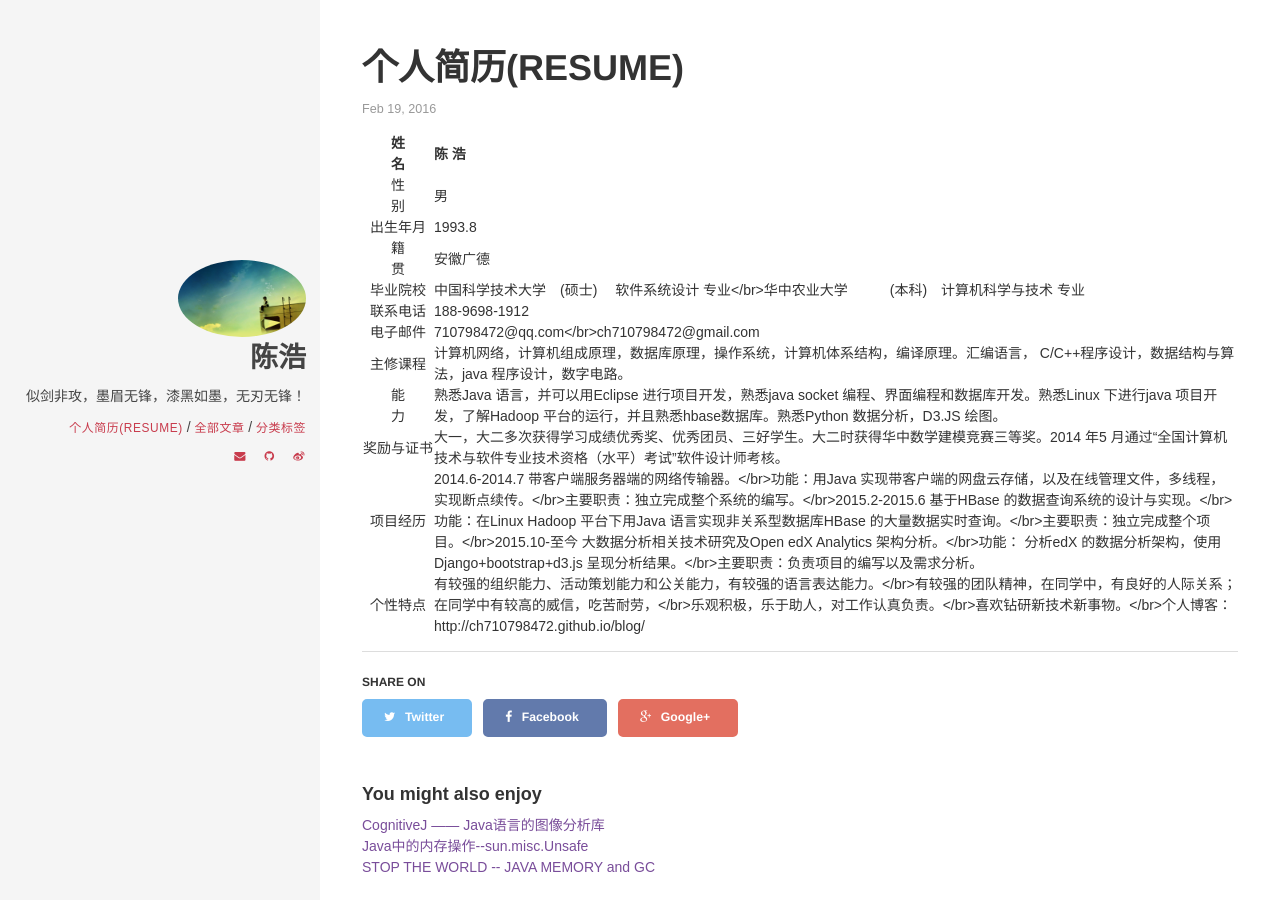
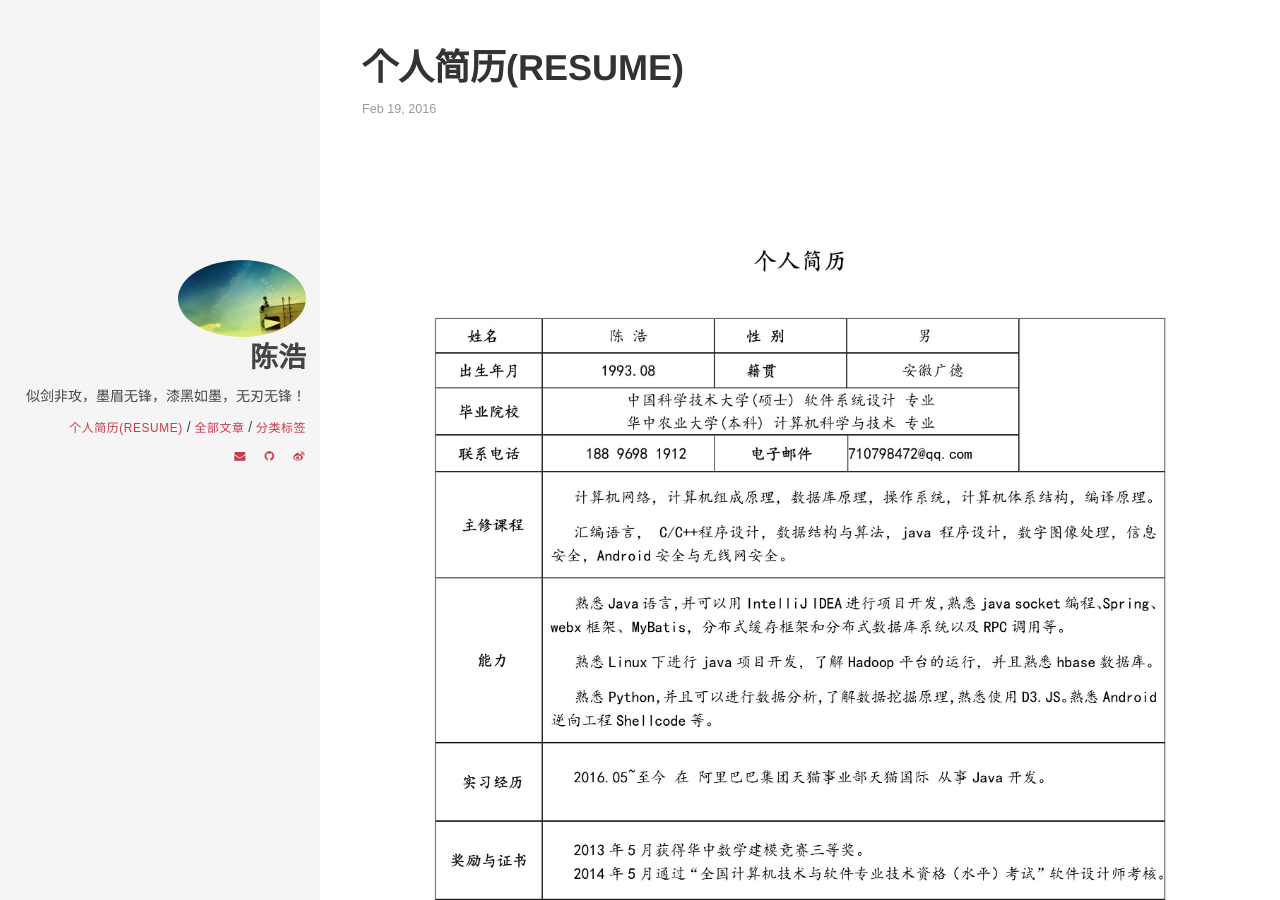
Before and after one commit to ch710798472/blog, a Jekyll site: the page built from _posts/2016-02-19-resume.md, in a window 1280 px wide and 900 px high. Built offline with Jekyll 4.4.1, drawn with Linux system fonts in a browser that asks for light colours; Markdown is read by kramdown in place of the engine named in the settings; comment, search, counter and statistics services are not loaded.

Commit message:
update resume

```diff
--- a/_posts/2016-02-19-resume.md
+++ b/_posts/2016-02-19-resume.md
@@ -3,21 +3,10 @@ layout: post
 title: 个人简历(RESUME)
 category: personal
 tags: personal
-modified: 2016-02-19
+modified: 2017-03-14
 comments: true
 pinned: true
 excerpt: "我的个人简历 My Resume"
 ---
-姓　　　　名|陈 浩|
-:-----:|:------|:----
-性　　　　别| 男|
-出生年月　| 1993.8 |
-籍　　　　贯| 安徽广德|
-毕业院校|中国科学技术大学　(硕士) 　软件系统设计 专业</br>华中农业大学　　　(本科)　计算机科学与技术 专业|
-联系电话| 188-9698-1912 |
-电子邮件| 710798472@qq.com</br>ch710798472@gmail.com|
-主修课程|计算机网络，计算机组成原理，数据库原理，操作系统，计算机体系结构，编译原理。汇编语言， C/C++程序设计，数据结构与算法，java 程序设计，数字电路。|
-能　　　　力|熟悉Java 语言，并可以用Eclipse 进行项目开发，熟悉java socket 编程、界面编程和数据库开发。熟悉Linux 下进行java 项目开发，了解Hadoop 平台的运行，并且熟悉hbase数据库。熟悉Python 数据分析，D3.JS 绘图。|
-奖励与证书|大一，大二多次获得学习成绩优秀奖、优秀团员、三好学生。大二时获得华中数学建模竞赛三等奖。2014 年5 月通过“全国计算机技术与软件专业技术资格（水平）考试”软件设计师考核。|
-项目经历|2014.6-2014.7 带客户端服务器端的网络传输器。</br>功能：用Java 实现带客户端的网盘云存储，以及在线管理文件，多线程，实现断点续传。</br>主要职责：独立完成整个系统的编写。</br>2015.2-2015.6 基于HBase 的数据查询系统的设计与实现。</br>功能：在Linux Hadoop 平台下用Java 语言实现非关系型数据库HBase 的大量数据实时查询。</br>主要职责：独立完成整个项目。</br>2015.10-至今 大数据分析相关技术研究及Open edX Analytics 架构分析。</br>功能： 分析edX 的数据分析架构，使用Django+bootstrap+d3.js 呈现分析结果。</br>主要职责：负责项目的编写以及需求分析。|
-个性特点|有较强的组织能力、活动策划能力和公关能力，有较强的语言表达能力。</br>有较强的团队精神，在同学中，有良好的人际关系；在同学中有较高的威信，吃苦耐劳，</br>乐观积极，乐于助人，对工作认真负责。</br>喜欢钻研新技术新事物。</br>个人博客：http://ch710798472.github.io/blog/|
+![图片1](https://github.com/ch710798472/blog/raw/gh-pages/img/resume1.jpg)
+![图片1](https://github.com/ch710798472/blog/raw/gh-pages/img/resume2.jpg)
```
